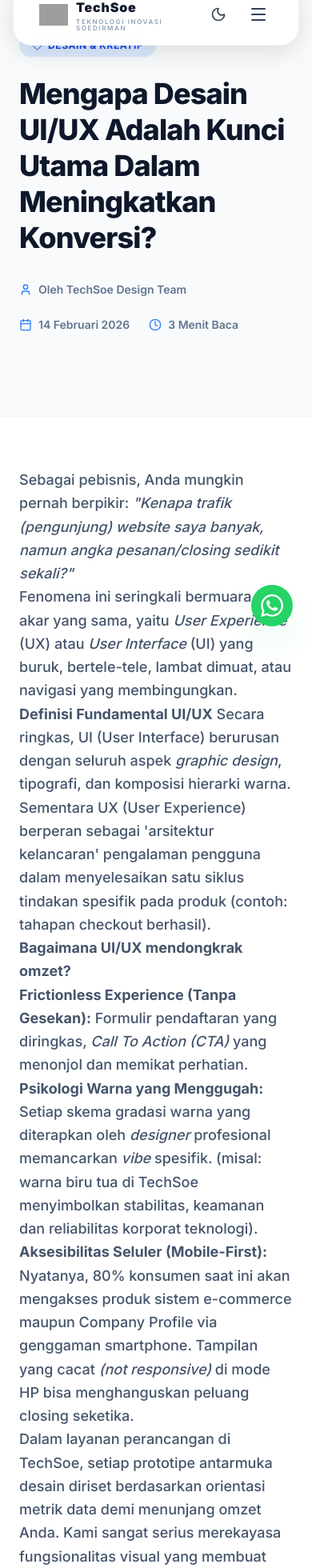
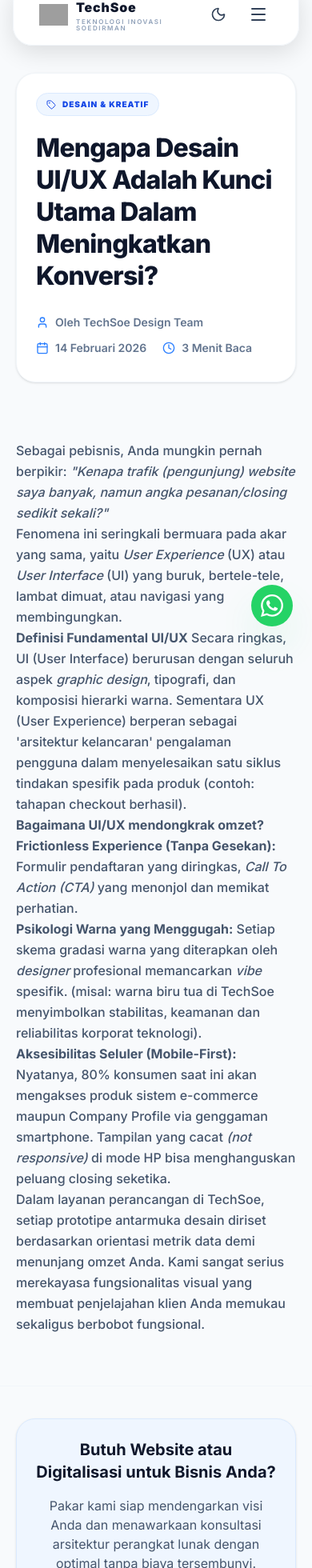
Before and after one commit to kendikadimas/tech-soed, a Next.js app: page /blog/pentingnya-ui-ux-design-dalam-konversi in a window 390 px wide. Shown: the part 37-1997 px from the top of the page at 80% size. Built offline with nearby package versions, Linux system fonts and the light colour scheme; grey boxes are pictures that could not be loaded.

Commit message:
rombak sangat besar

```diff
--- a/src/app/blog/[slug]/page.tsx
+++ b/src/app/blog/[slug]/page.tsx
@@ -5,7 +5,6 @@
 import { notFound } from 'next/navigation';
 import { Metadata } from 'next';
 import ReactMarkdown from 'react-markdown';
-import { Navbar, Footer } from "../../components";
 
 type Props = {
     params: Promise<{ slug: string }>
@@ -62,21 +61,21 @@
     }
 
     return (
-        <div className="min-h-screen bg-white font-sans text-slate-900 pb-32">
+        <div className="min-h-screen bg-slate-50 dark:bg-slate-950 font-sans text-slate-900 dark:text-slate-100 pb-24 sm:pb-32 transition-colors">
 
             {/* HERO ARTICLE HEADER */}
-            <section className="pt-20 pb-16 px-6 relative bg-slate-50 border-b border-slate-100">
-                <div className="max-w-4xl mx-auto">
-                    <div className="flex items-center gap-3 mb-6">
-                        <span className="bg-blue-100 text-blue-700 font-bold uppercase tracking-wider text-xs px-4 py-1.5 rounded-full inline-flex items-center gap-2">
+            <section className="pt-32 sm:pt-36 pb-10 sm:pb-14 px-5 sm:px-6 relative transition-colors">
+                <div className="animate-blog-header max-w-4xl mx-auto rounded-3xl border border-slate-100 dark:border-slate-800 bg-white dark:bg-slate-900/80 p-6 sm:p-10 shadow-sm transition-colors">
+                    <div className="flex items-center gap-3 mb-5">
+                        <span className="bg-blue-50 dark:bg-blue-900/40 text-blue-700 dark:text-blue-300 font-black uppercase tracking-widest text-[10px] sm:text-xs px-3 sm:px-4 py-1.5 rounded-full inline-flex items-center gap-2 border border-blue-100 dark:border-blue-900/40 transition-colors">
                             <Tag className="w-3 h-3" /> {post.category}
                         </span>
                     </div>
-                    <h1 className="text-4xl md:text-5xl lg:text-6xl font-extrabold text-slate-900 mb-8 leading-tight tracking-tight">
+                    <h1 className="text-[2rem] sm:text-4xl md:text-5xl lg:text-6xl font-extrabold text-slate-900 dark:text-white mb-7 sm:mb-8 leading-tight tracking-tight break-words">
                         {post.title}
                     </h1>
 
-                    <div className="flex flex-wrap items-center gap-6 text-sm font-semibold text-slate-500 mb-10">
+                    <div className="flex flex-wrap items-center gap-x-5 gap-y-3 text-sm font-semibold text-slate-500 dark:text-slate-400 mb-2">
                         <div className="flex items-center gap-2">
                             <User className="w-4 h-4 text-blue-500" /> Oleh {post.author}
                         </div>
@@ -92,19 +91,21 @@
 
 
             {/* MAIN ARTICLE BODY */}
-            <article className="max-w-3xl mx-auto px-6 mt-16 text-lg text-slate-600 leading-relaxed font-medium pb-20 border-b border-slate-100">
-                <div className="prose prose-lg prose-slate prose-blue max-w-none prose-headings:font-bold prose-headings:text-slate-900 prose-img:rounded-2xl prose-a:text-blue-600 prose-a:no-underline hover:prose-a:underline">
+            <article className="animate-blog-body max-w-3xl mx-auto px-5 sm:px-6 mt-8 sm:mt-10 text-base sm:text-lg text-slate-600 dark:text-slate-300 leading-relaxed font-medium pb-16 sm:pb-20 border-b border-slate-100 dark:border-slate-800 transition-colors">
+                <div className="prose prose-base sm:prose-lg prose-slate dark:prose-invert prose-blue max-w-none prose-headings:font-bold prose-headings:text-slate-900 dark:prose-headings:text-white prose-img:rounded-2xl prose-a:text-blue-600 dark:prose-a:text-blue-400 prose-a:no-underline hover:prose-a:underline prose-p:leading-relaxed prose-li:leading-relaxed">
                     <ReactMarkdown>{post.content}</ReactMarkdown>
                 </div>
             </article>
 
             {/* CALL TO ACTION BOTTOM */}
-            <div className="max-w-3xl mx-auto px-6 mt-12 text-center bg-blue-50 rounded-3xl p-10 border border-blue-100 shadow-sm">
-                <h3 className="text-2xl font-bold text-slate-900 mb-4">Butuh Website atau Digitalisasi untuk Bisnis Anda?</h3>
-                <p className="text-slate-600 mb-8">Pakar kami siap mendengarkan visi Anda dan menawarkaan konsultasi arsitektur perangkat lunak dengan optimal tanpa biaya tersembunyi.</p>
+            <div className="animate-blog-body max-w-3xl mx-auto px-5 sm:px-6 mt-10 sm:mt-12">
+                <div className="text-center bg-blue-50 dark:bg-slate-900 rounded-3xl p-6 sm:p-10 border border-blue-100 dark:border-slate-800 shadow-sm transition-colors">
+                <h3 className="text-xl sm:text-2xl font-bold text-slate-900 dark:text-white mb-4">Butuh Website atau Digitalisasi untuk Bisnis Anda?</h3>
+                <p className="text-slate-600 dark:text-slate-300 mb-8">Pakar kami siap mendengarkan visi Anda dan menawarkaan konsultasi arsitektur perangkat lunak dengan optimal tanpa biaya tersembunyi.</p>
                 <Link href="/#harga" className="inline-flex bg-blue-600 text-white font-bold py-3.5 px-8 rounded-full shadow-lg hover:bg-blue-700 transition">
                     Tertarik Konsultasi Gratis
                 </Link>
+                </div>
             </div>
         </div>
     );
--- a/src/app/globals.css
+++ b/src/app/globals.css
@@ -24,3 +24,40 @@
   color: var(--foreground);
   font-family: var(--font-inter), sans-serif;
 }
+
+@keyframes blogHeaderReveal {
+  0% {
+    opacity: 0;
+    transform: translateY(14px) scale(0.985);
+  }
+  100% {
+    opacity: 1;
+    transform: translateY(0) scale(1);
+  }
+}
+
+@keyframes blogBodyReveal {
+  0% {
+    opacity: 0;
+    transform: translateY(10px);
+  }
+  100% {
+    opacity: 1;
+    transform: translateY(0);
+  }
+}
+
+.animate-blog-header {
+  animation: blogHeaderReveal 480ms cubic-bezier(0.22, 1, 0.36, 1) both;
+}
+
+.animate-blog-body {
+  animation: blogBodyReveal 520ms cubic-bezier(0.22, 1, 0.36, 1) 110ms both;
+}
+
+@media (prefers-reduced-motion: reduce) {
+  .animate-blog-header,
+  .animate-blog-body {
+    animation: none;
+  }
+}
```
Also changed, not shown: 1 other file (tests, documents, lock files or other folders).
